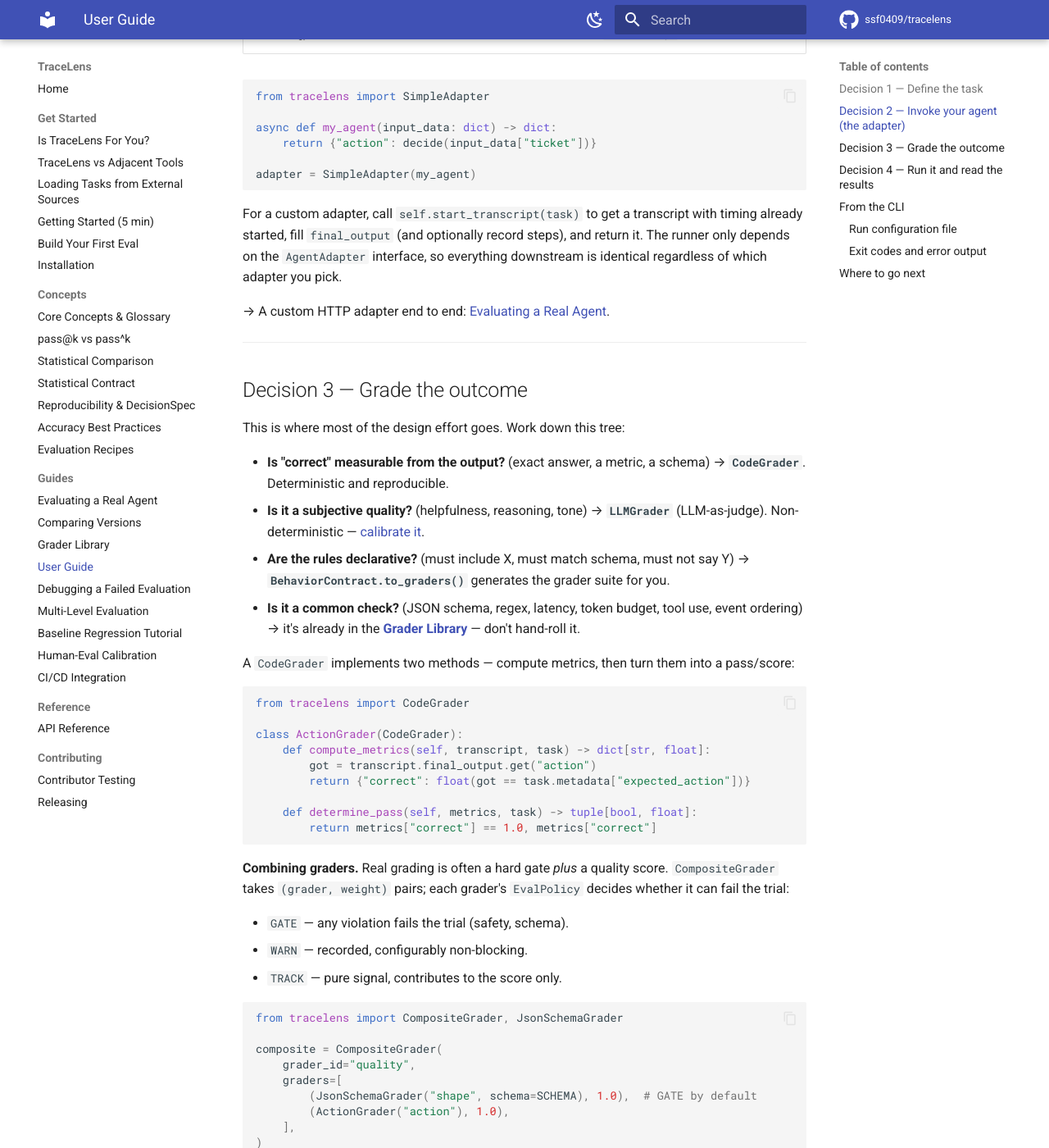
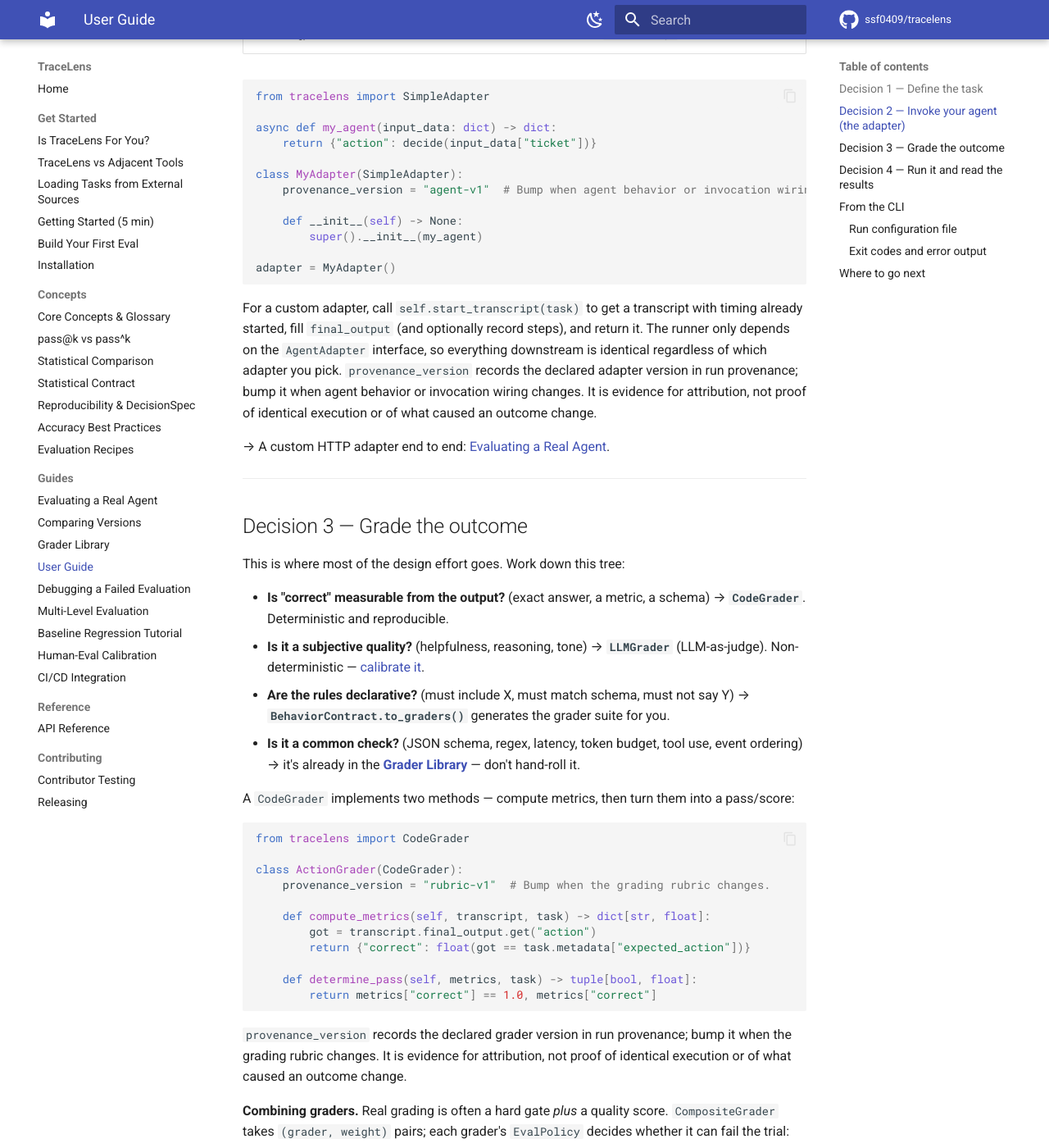
Before and after one commit to ssf0409/tracelens, an MkDocs documentation site: the page built from docs/user-guide.md, in a window 1280 px wide and 1400 px high, scrolled down 1912 px. Shown: the whole window at 82% size. Built offline with MkDocs 1.6.1 and Material for MkDocs 9.7.7, drawn with Linux system fonts in a browser that asks for light colours; comment, search, counter and statistics services are not loaded.

Commit message:
[verified] docs(init): show provenance_version in templates and user-guide examples (#76)
- Add provenance_version attribute to SimpleAdapter and CodeGrader user-guide examples
- Document when to bump adapter/grader versions and clarify that declared provenance is attribution evidence rather than proof of identical execution
- Add commented provenance_version = "starter-1" in starter adapter and grader templates generated by tracelens init
- Add unit and integration assertions ensuring templates contain version guidance while preserving runnable scaffold defaults
- Verified via full test suite (1145 passed), static security scan, ruff, mypy, and mkdocs strict build

````diff
--- a/docs/user-guide.md
+++ b/docs/user-guide.md
@@ -85,13 +85,22 @@
 async def my_agent(input_data: dict) -> dict:
     return {"action": decide(input_data["ticket"])}
 
-adapter = SimpleAdapter(my_agent)
+class MyAdapter(SimpleAdapter):
+    provenance_version = "agent-v1"  # Bump when agent behavior or invocation wiring changes.
+
+    def __init__(self) -> None:
+        super().__init__(my_agent)
+
+adapter = MyAdapter()
 ```
 
 For a custom adapter, call `self.start_transcript(task)` to get a transcript with
 timing already started, fill `final_output` (and optionally record steps), and
 return it. The runner only depends on the `AgentAdapter` interface, so everything
-downstream is identical regardless of which adapter you pick.
+downstream is identical regardless of which adapter you pick. `provenance_version`
+records the declared adapter version in run provenance; bump it when agent behavior
+or invocation wiring changes. It is evidence for attribution, not proof of identical
+execution or of what caused an outcome change.
 
 → A custom HTTP adapter end to end: [Evaluating a Real Agent](real-agent.md).
 
@@ -118,6 +127,8 @@
 from tracelens import CodeGrader
 
 class ActionGrader(CodeGrader):
+    provenance_version = "rubric-v1"  # Bump when the grading rubric changes.
+
     def compute_metrics(self, transcript, task) -> dict[str, float]:
         got = transcript.final_output.get("action")
         return {"correct": float(got == task.metadata["expected_action"])}
@@ -125,6 +136,10 @@
     def determine_pass(self, metrics, task) -> tuple[bool, float]:
         return metrics["correct"] == 1.0, metrics["correct"]
 ```
+
+`provenance_version` records the declared grader version in run provenance; bump
+it when the grading rubric changes. It is evidence for attribution, not proof of
+identical execution or of what caused an outcome change.
 
 **Combining graders.** Real grading is often a hard gate *plus* a quality score.
 `CompositeGrader` takes `(grader, weight)` pairs; each grader's `EvalPolicy`
````
Also changed, not shown: 3 other files.
